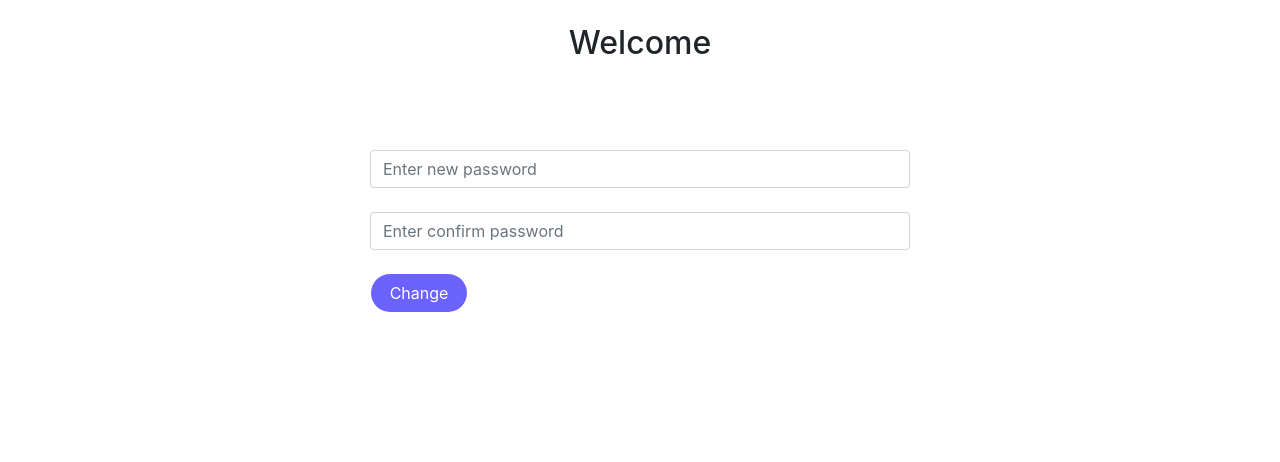
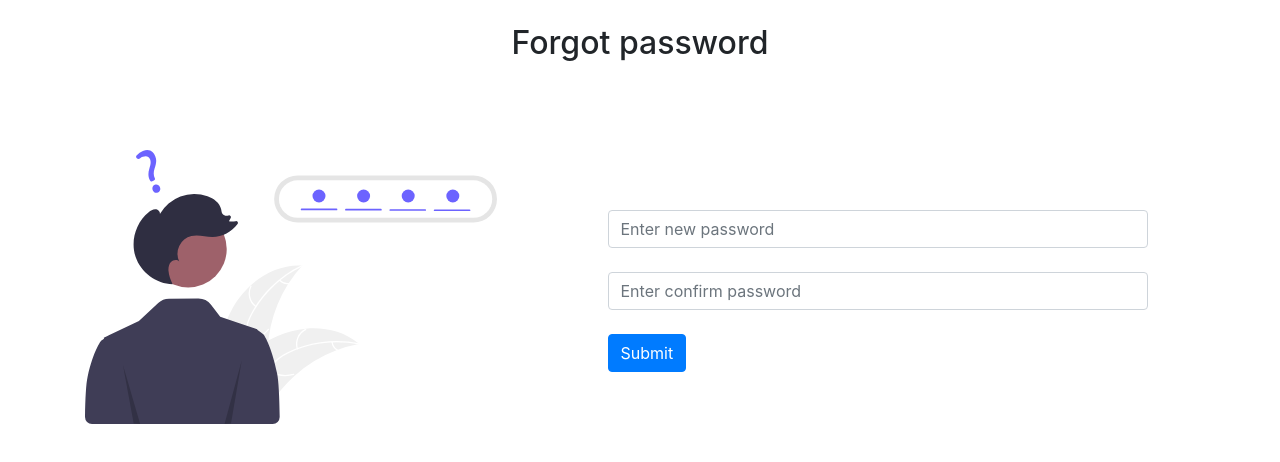
Before and after one commit to PratikAmonkar/Wallify, a React (Create React App) app: page /authentication/forgot_password/fsdfsdfdfsagfgsdfgdfs in a window 1280 px wide. Shown: the top 462 px of the page. Built offline with nearby package versions, Linux system fonts and the light colour scheme.

Commit message:
change in ui of forgot password screen

```diff
--- a/src/Screens/ForgotPasswordScreen.js
+++ b/src/Screens/ForgotPasswordScreen.js
@@ -1,15 +1,22 @@
 import React from "react";
-import { Link } from "react-router-dom";
+import forgotPasswordImg from "../assets/images/undraw_forgot_password_re_hxwm.svg";
 
 const ForgotPasswordScreen = () => {
   return (
     <>
-      <div className="container pt-lg-4">
+      <div className="container pt-4">
         <div className=" align-items-center text-center ">
-          <h2 className="mb-0">Welcome</h2>
+          <h2 className="mb-0">Forgot password</h2>
         </div>
-        <div className="row align-items-center py-5 mt-lg-4">
-          <div className="col-md-10 col-lg-6 mx-auto mt-3">
+        <div className="row py-5 mt-lg-4 mt-sm-0 align-items-center">
+          <div className="col-lg-5 col-md-12 pr-lg-5 text-center">
+            <img
+              src={forgotPasswordImg}
+              alt=""
+              className="img-fluid mt-3 d-none d-lg-block"
+            />
+          </div>
+          <div className="col-lg-6 col-md-10 mx-auto mt-4 ">
             <form>
               <div className="row">
                 <div className="input-group col-lg-12 mb-4">
@@ -22,26 +29,20 @@ const ForgotPasswordScreen = () => {
                     autoComplete="off"
                   />
                 </div>
-                <div className="input-group col-lg-12 mb-4">
+                <div className="input-group col-md-12 col-lg-12 mb-4">
                   <input
                     id="confirmPassword"
                     type="password"
-                    name="password"
+                    name="confirmPassword"
                     placeholder="Enter confirm password"
                     className="form-control bg-white"
                     autoComplete="off"
                   />
                 </div>
-                <div className="button_div d-inline-block ml-3">
-                  <div className="d-flex">
-                    <Link
-                      className={`btn btn-style w-100`}
-                      type="submit"
-                      to="/"
-                    >
-                      Change
-                    </Link>
-                  </div>
+                <div className="form-group col-lg-12 mx-auto mb-0 btn-style1">
+                  <button type="button" className="btn btn-primary btn-style1">
+                    Submit
+                  </button>
                 </div>
               </div>
             </form>
```
Also changed, not shown: src/assets/images/undraw_forgot_password_re_hxwm.svg (added).
